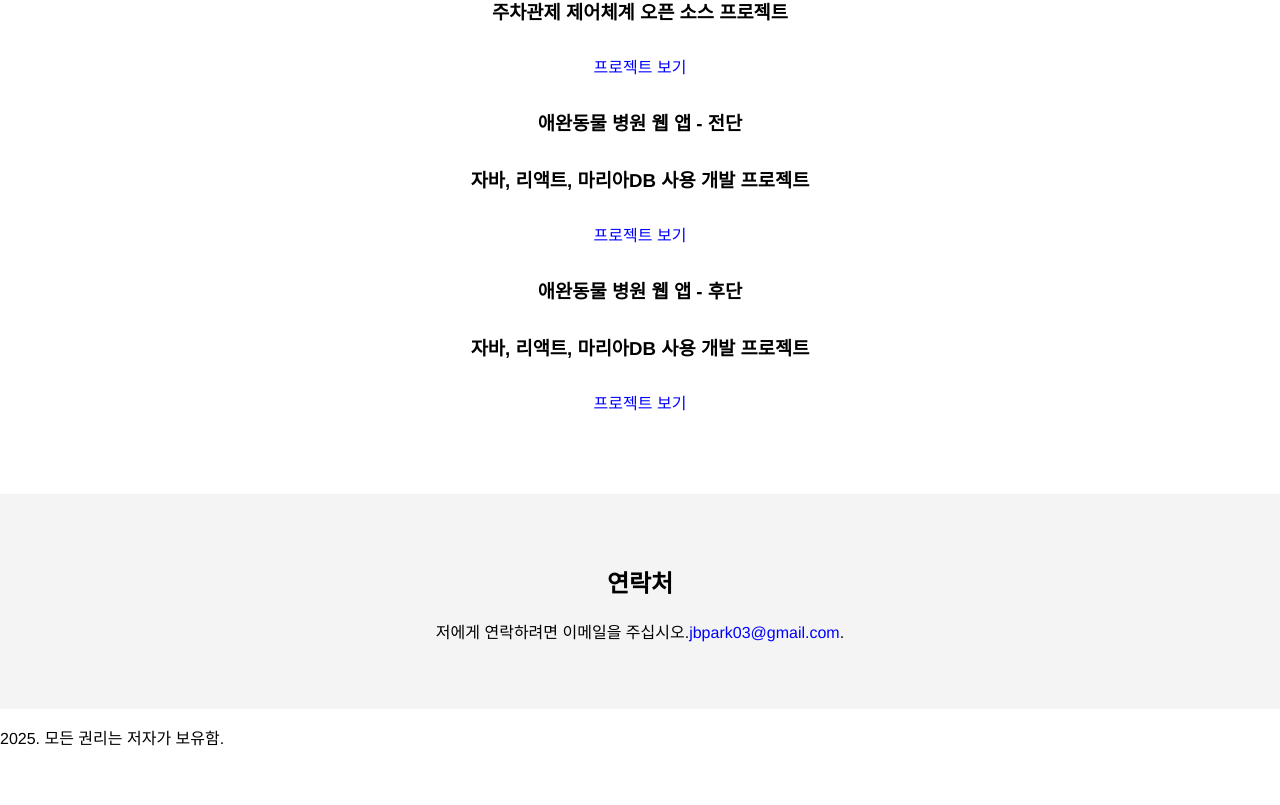
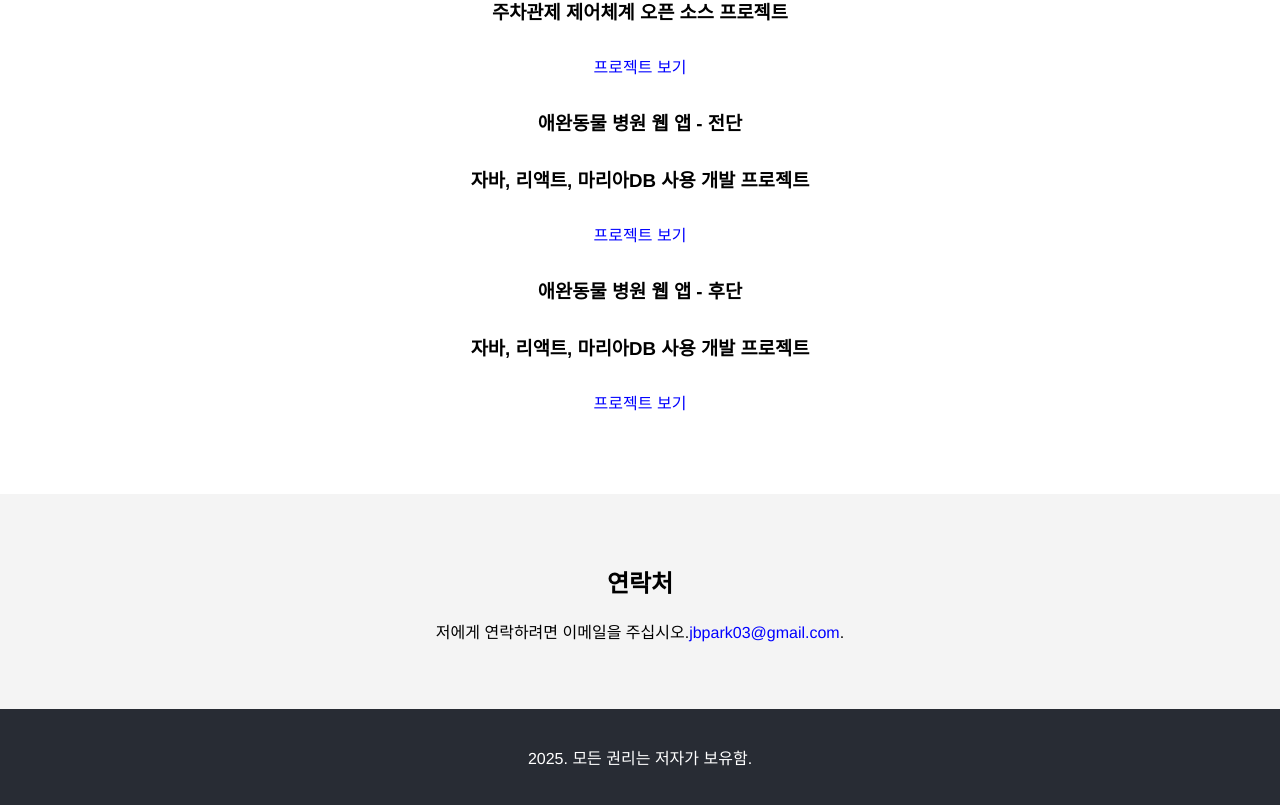
Before and after one commit to osparking/vite-react, a React (Vite) app: page / in a window 1280 px wide. Shown: the part 593-1398 px from the top of the page. Before the commit the page ends 1358 px from the top, so only its background shows below. Built offline with nearby package versions, Linux system fonts and the light colour scheme.

Commit message:
footer style

```diff
--- a/src/App.css
+++ b/src/App.css
@@ -42,3 +42,11 @@ h2 {
 .contact-section a {
   color: blue;
 }
+
+/* 바닥글 구획 */
+.footer {
+  background-color: #282c34  ;
+  padding: 20px;
+  color: white;
+  text-align: center;
+}
```
